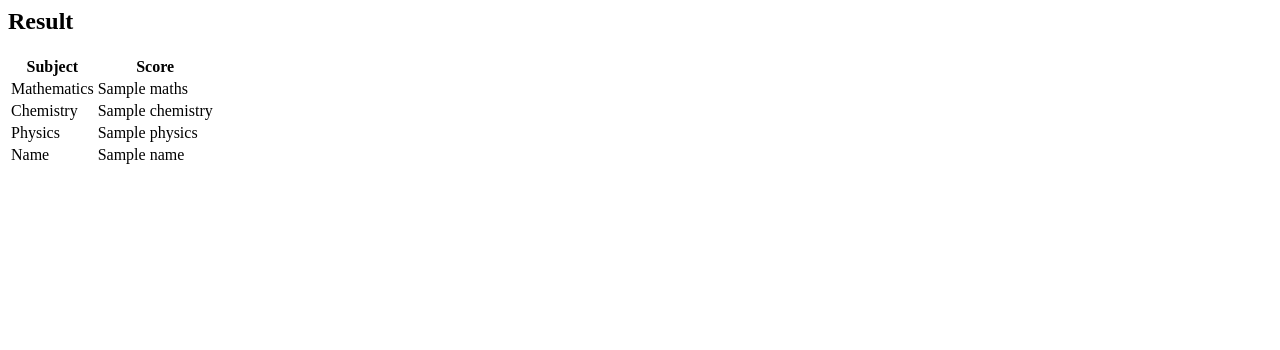
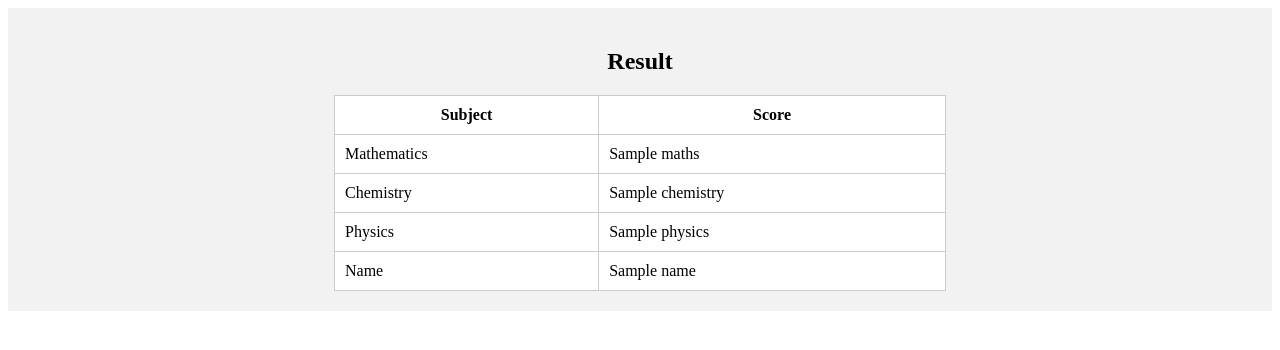
Before and after one commit to DamarisCaballero/calculadora_python, a Django app: template calculadorat/calculadorat/templates/result.html in a window 1280 px wide. Shown: the top 350 px of the page. Run offline with Django 4.2, Linux system fonts and the light colour scheme; the template is opened without the code that fills it: most values are stand-ins (such as "Sample title", 1, 10 or a date in 2020).

Commit message:
the last changes

```diff
--- a/calculadorat/calculadorat/templates/result.html
+++ b/calculadorat/calculadorat/templates/result.html
@@ -1,26 +1,25 @@
-
-<div class="container">
+<div style="text-align: center; background-color: #f2f2f2; padding: 20px;">
     <h2>Result</h2>
-    <table class="table">
+    <table style="width: 50%; margin: 0 auto; background-color: #ffffff; border-collapse: collapse;">
         <tr>
-            <th>Subject</th>
-            <th>Score</th>
+            <th style="padding: 10px; border: 1px solid #cccccc;">Subject</th>
+            <th style="padding: 10px; border: 1px solid #cccccc;">Score</th>
         </tr>
         <tr>
-            <td>Mathematics</td>
-            <td>{{ maths }}</td>
+            <td style="padding: 10px; border: 1px solid #cccccc;">Mathematics</td>
+            <td style="padding: 10px; border: 1px solid #cccccc;">{{ maths }}</td>
         </tr>
         <tr>
-            <td>Chemistry</td>
-            <td>{{ chemistry }}</td>
+            <td style="padding: 10px; border: 1px solid #cccccc;">Chemistry</td>
+            <td style="padding: 10px; border: 1px solid #cccccc;">{{ chemistry }}</td>
         </tr>
         <tr>
-            <td>Physics</td>
-            <td>{{ physics }}</td>
+            <td style="padding: 10px; border: 1px solid #cccccc;">Physics</td>
+            <td style="padding: 10px; border: 1px solid #cccccc;">{{ physics }}</td>
         </tr>
         <tr>
-            <td>Name</td>
-            <td>{{ name }}</td>
+            <td style="padding: 10px; border: 1px solid #cccccc;">Name</td>
+            <td style="padding: 10px; border: 1px solid #cccccc;">{{ name }}</td>
         </tr>
     </table>
 </div>
```
